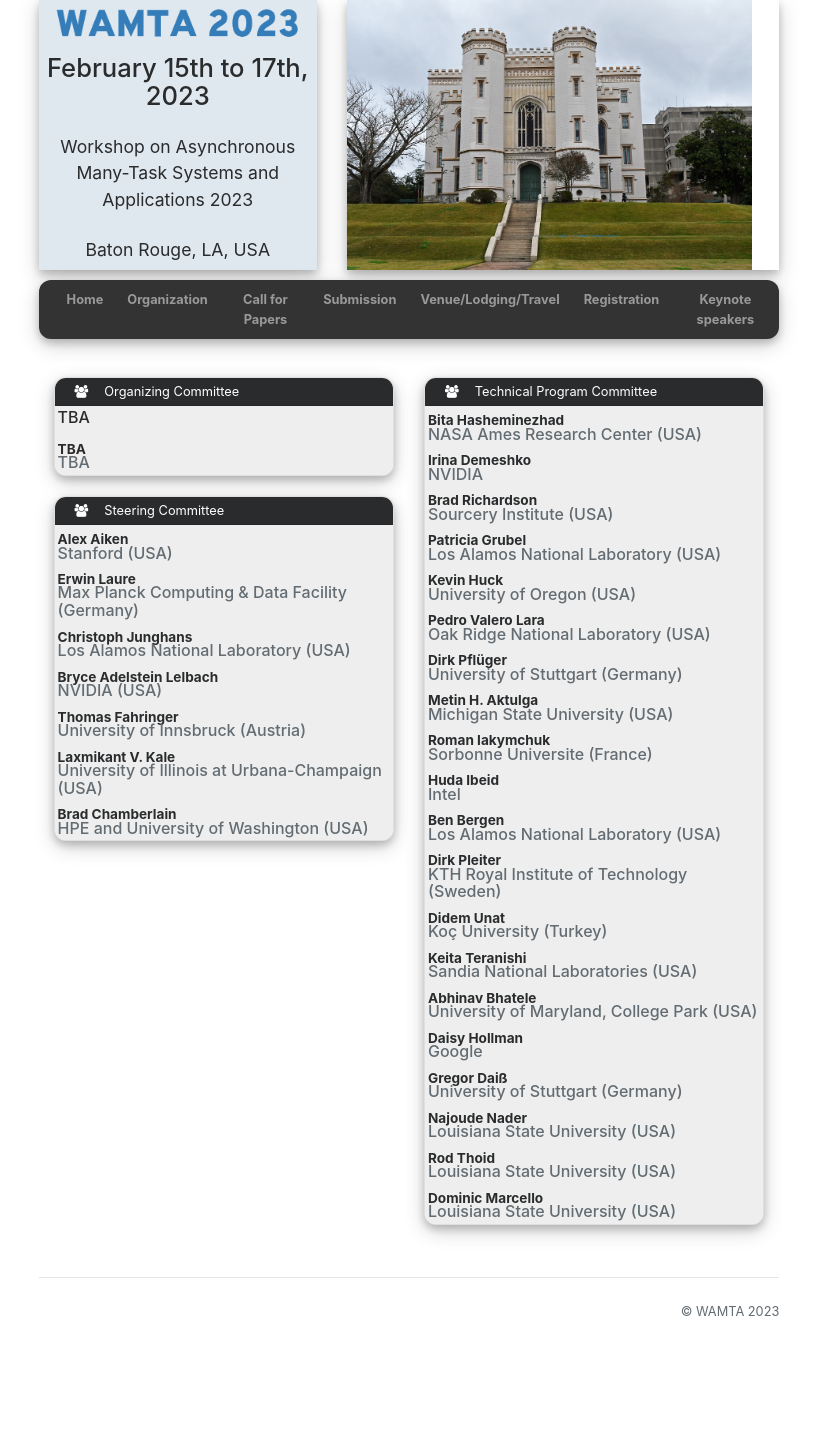
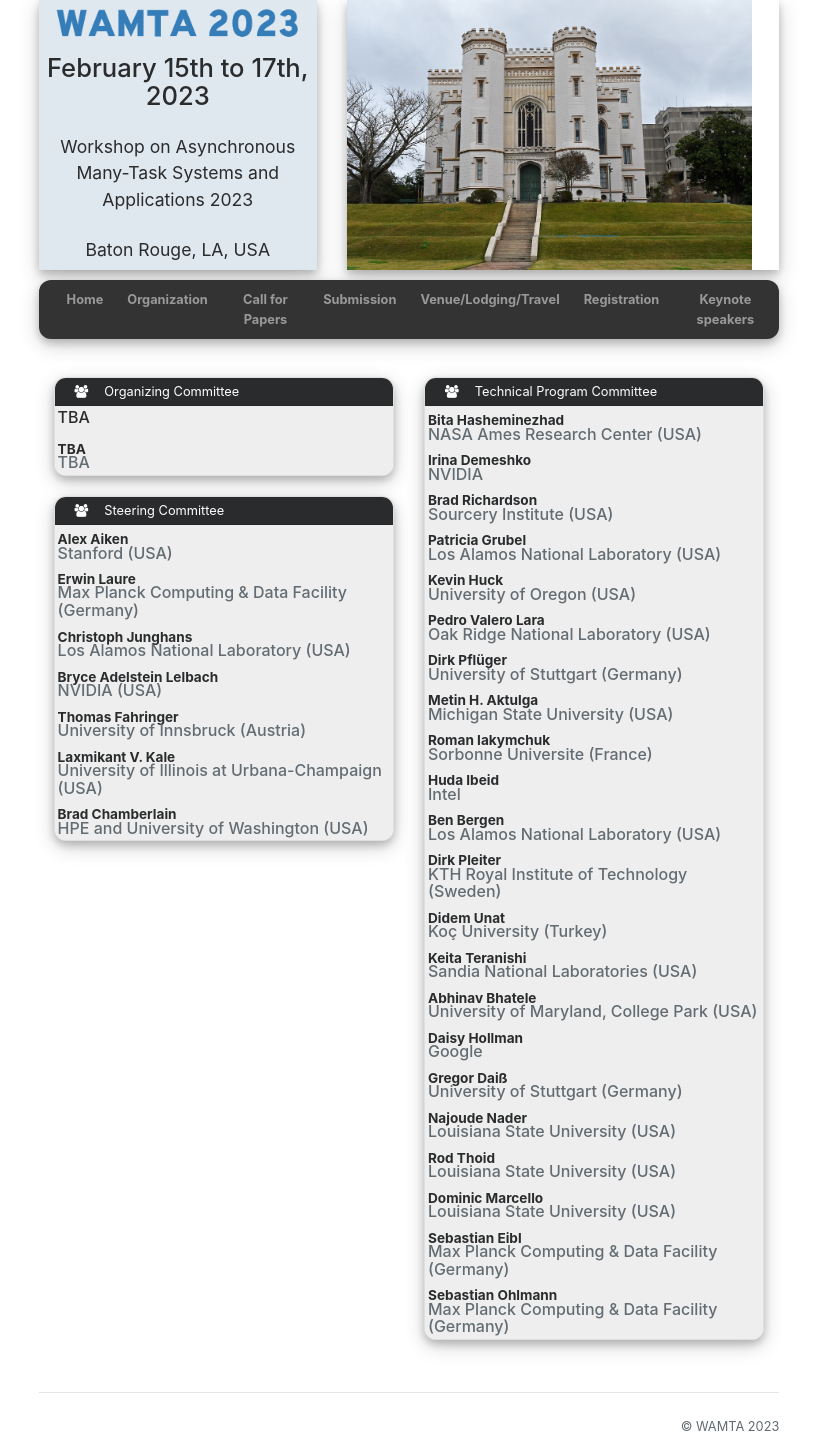
Before and after one commit to wamta26/WAMTA26.github.io, a Jekyll site: the page built from committees.html, in a window 1280 px wide. Shown: the whole page, without its empty margins (231-1048 px from the left). Built offline with Jekyll 4.4.1, drawn with Linux system fonts in a browser that asks for light colours; nearby versions of some CDN libraries; before the commit the page ends 1337 px from its top, so only the background shows below that.

Commit message:
Update PC

```diff
--- a/_data/conference.yml
+++ b/_data/conference.yml
@@ -202,6 +202,13 @@ technical_program_committees:
   - name: Dominic Marcello
     org: Louisiana State University (USA)
     homepage:
+  - name: Sebastian Eibl
+    org:  Max Planck Computing & Data Facility (Germany)
+    homepage:
+  - name:  Sebastian Ohlmann
+    org:  Max Planck Computing & Data Facility (Germany)
+    homepage:
+
 webmaster:
   - name: Parsa Amini
     org: Halpern-Wight Inc. (USA)
```
